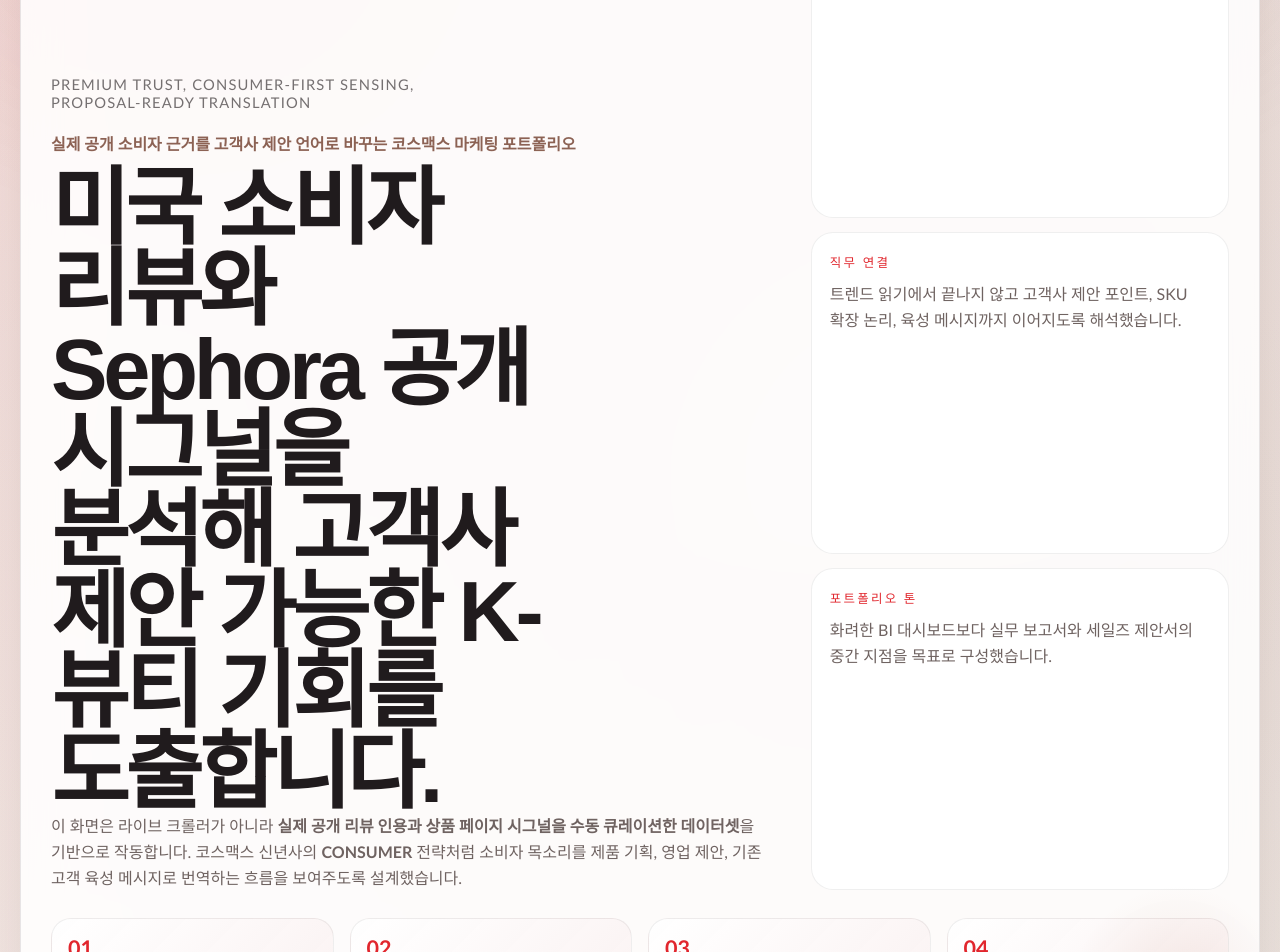
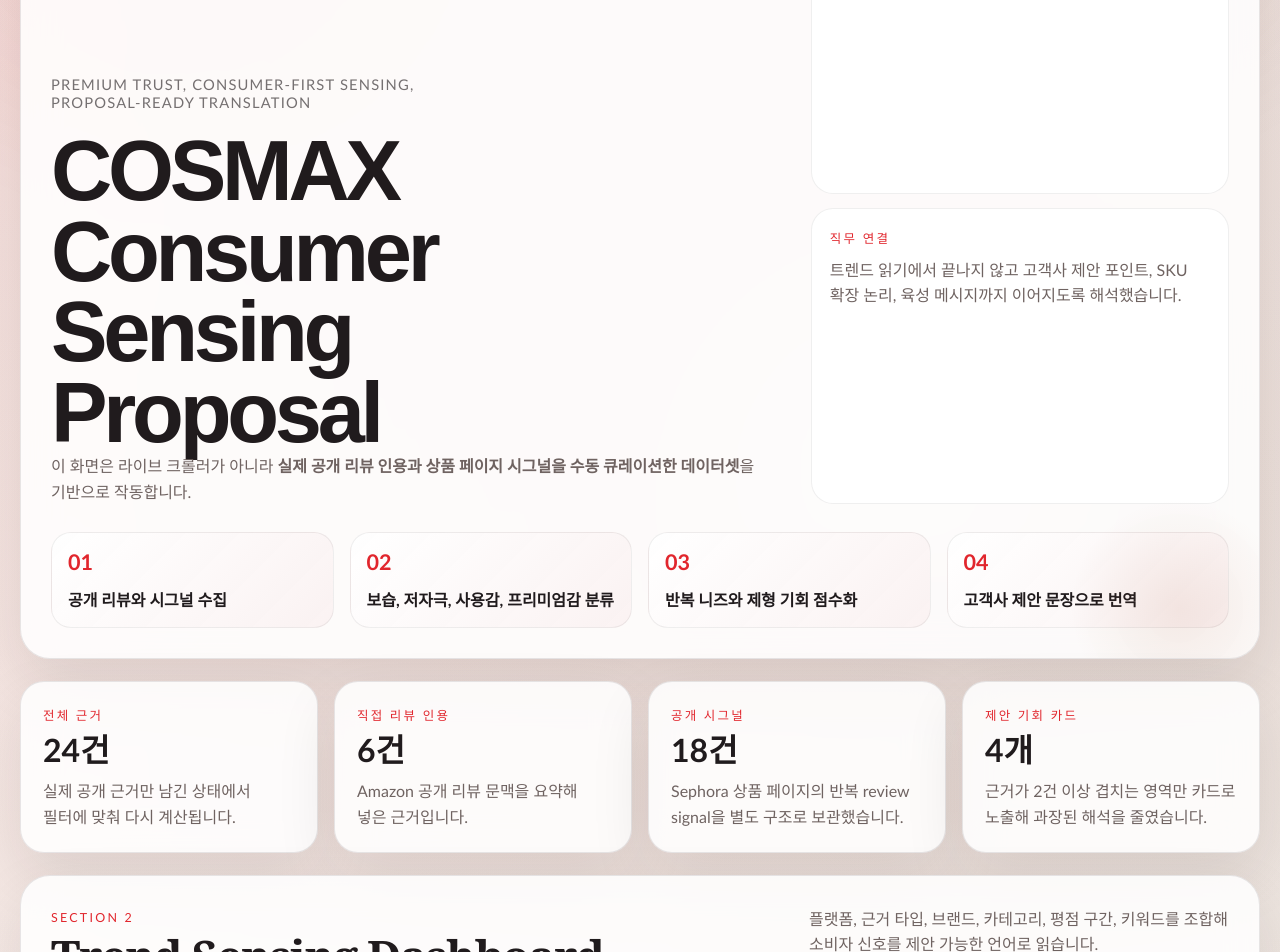
Before and after one commit to daseul1226/cosmax-consumer-sensing-portfolio, a Next.js app: page / in a window 1280 px wide. Shown: the part 240-1192 px from the top of the page. Built offline with nearby package versions, Linux system fonts and the light colour scheme; a web font is replaced by a local one.

Commit message:
Refine hero messaging

```diff
--- a/components/portfolio-dashboard.tsx
+++ b/components/portfolio-dashboard.tsx
@@ -190,12 +190,10 @@
               <img alt="COSMAX logo" className="brand-logo" height={72} src="branding/cosmax-logo-main.webp" width={274} />
               <p>Premium trust, consumer-first sensing, proposal-ready translation</p>
             </div>
-            <p className="hero-kicker">실제 공개 소비자 근거를 고객사 제안 언어로 바꾸는 코스맥스 마케팅 포트폴리오</p>
-            <h1>미국 소비자 리뷰와 Sephora 공개 시그널을 분석해 고객사 제안 가능한 K-뷰티 기회를 도출합니다.</h1>
+            <h1>COSMAX Consumer Sensing Proposal</h1>
             <p className="hero-description">
               이 화면은 라이브 크롤러가 아니라 <strong>실제 공개 리뷰 인용과 상품 페이지 시그널을 수동 큐레이션한 데이터셋</strong>
-              을 기반으로 작동합니다. 코스맥스 신년사의 <strong>CONSUMER</strong> 전략처럼 소비자 목소리를 제품 기획, 영업 제안,
-              기존 고객 육성 메시지로 번역하는 흐름을 보여주도록 설계했습니다.
+              을 기반으로 작동합니다.
             </p>
           </div>
 
@@ -207,10 +205,6 @@
             <div className="mini-panel">
               <span className="mini-label">직무 연결</span>
               <p>트렌드 읽기에서 끝나지 않고 고객사 제안 포인트, SKU 확장 논리, 육성 메시지까지 이어지도록 해석했습니다.</p>
-            </div>
-            <div className="mini-panel">
-              <span className="mini-label">포트폴리오 톤</span>
-              <p>화려한 BI 대시보드보다 실무 보고서와 세일즈 제안서의 중간 지점을 목표로 구성했습니다.</p>
             </div>
           </div>
         </div>
```
